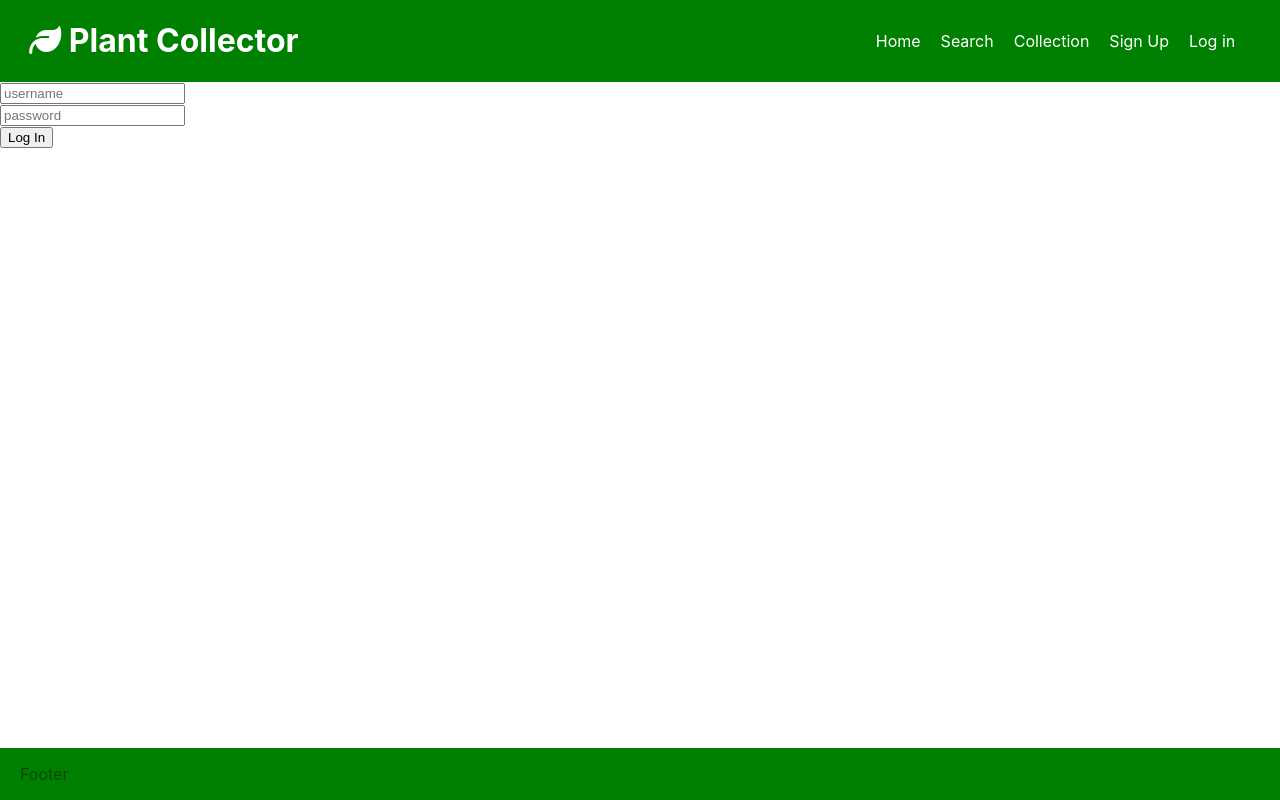
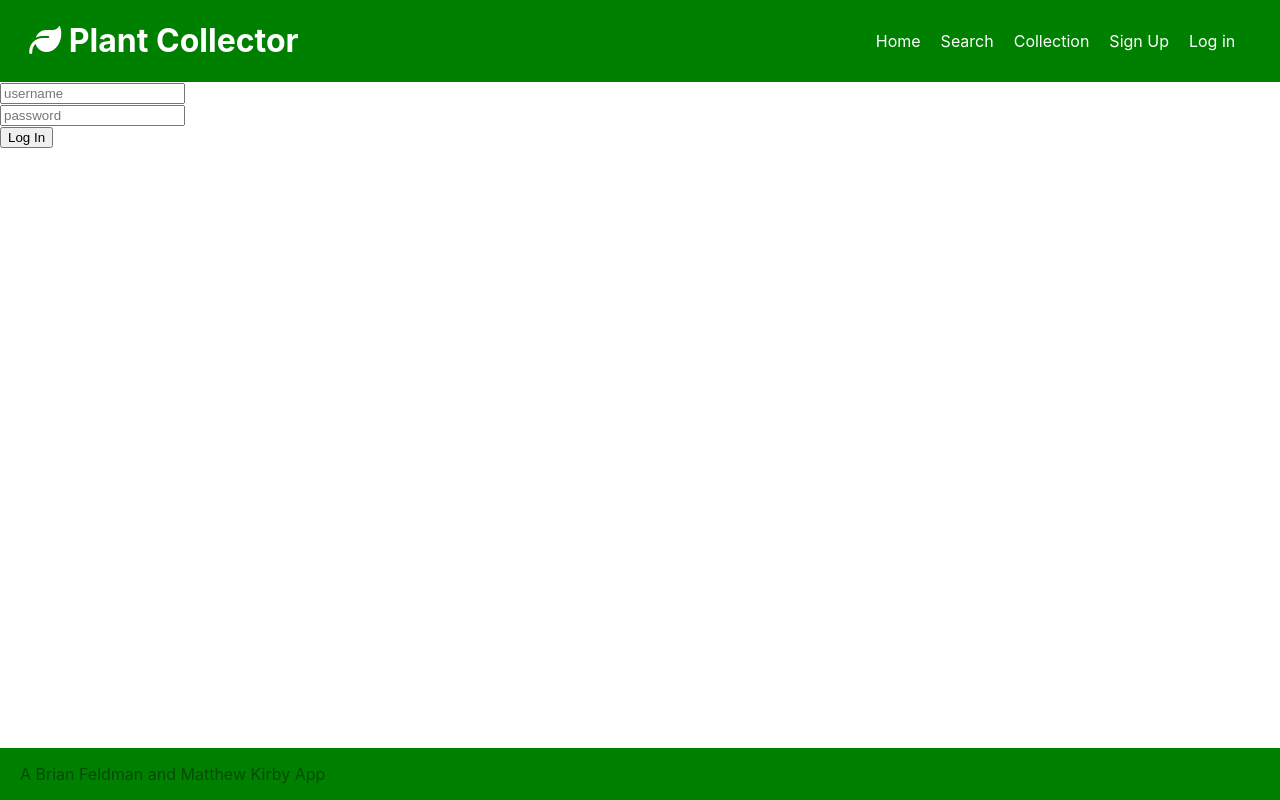
Before and after one commit to mkirby/Plant-Project-FE, a React (Create React App) app: page /login in a window 1280 px wide. Built offline with nearby package versions, Linux system fonts and the light colour scheme.

Commit message:
added footer description

```diff
--- a/src/App.js
+++ b/src/App.js
@@ -99,9 +99,8 @@ class App extends React.Component {
               <Route path="/collection" render={ () => <CollectionContainer user={this.state.user} updateUser={this.updateUser}/>} />
             </Switch>
           </main>
-          {/* footer component here */}
           <footer>
-            <p>Footer</p>
+            <p>A Brian Feldman and Matthew Kirby App</p>
           </footer>
         </div>
     );
```
Also changed, not shown: 1 other file (tests, documents, lock files or other folders).
